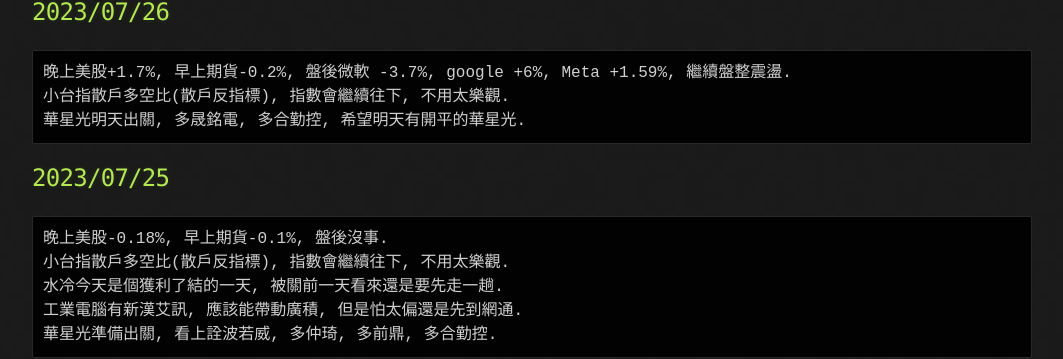
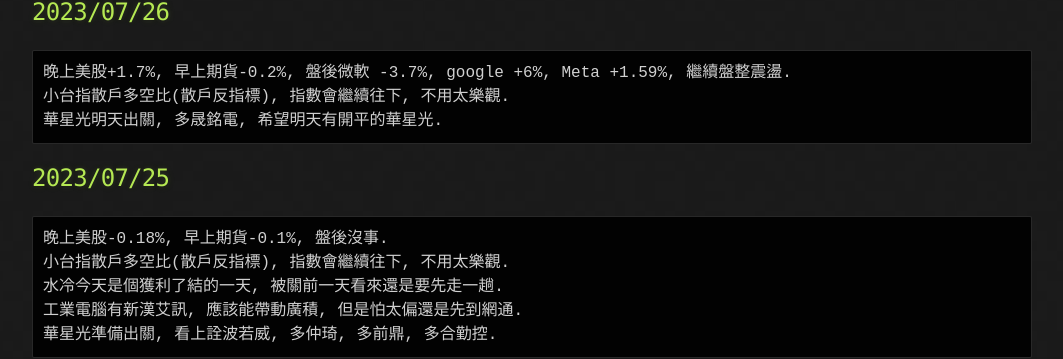
Before and after one commit to lepg5487/Stock_God, a Jekyll site: the page built from index.md, in a window 1280 px wide and 900 px high, scrolled down 436 px. Shown: the part 196-555 px from the top of the window, without its empty margins (108-1171 px from the left). Built offline with Jekyll 4.4.1, drawn with Linux system fonts in a browser that asks for light colours; our own code applies the rules of GitHub Pages for plain Markdown files.

Commit message:
Update index.md

````diff
--- a/index.md
+++ b/index.md
@@ -24,7 +24,7 @@ layout: testlayouts
 ```
 晚上美股+1.7%, 早上期貨-0.2%, 盤後微軟 -3.7%, google +6%, Meta +1.59%, 繼續盤整震盪.
 小台指散戶多空比(散戶反指標), 指數會繼續往下, 不用太樂觀.
-華星光明天出關, 多晟銘電, 多合勤控, 希望明天有開平的華星光.
+華星光明天出關, 多晟銘電, 希望明天有開平的華星光.
 ```
 
 ## 2023/07/25
````
